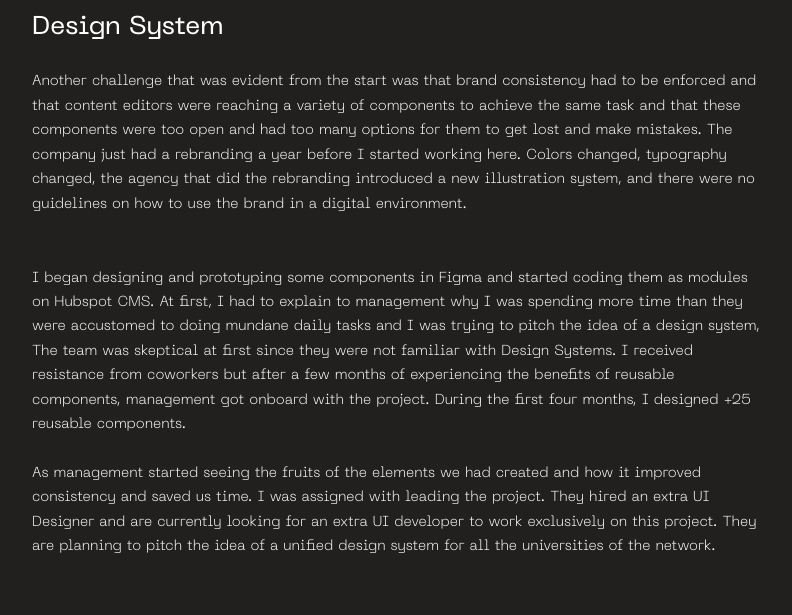
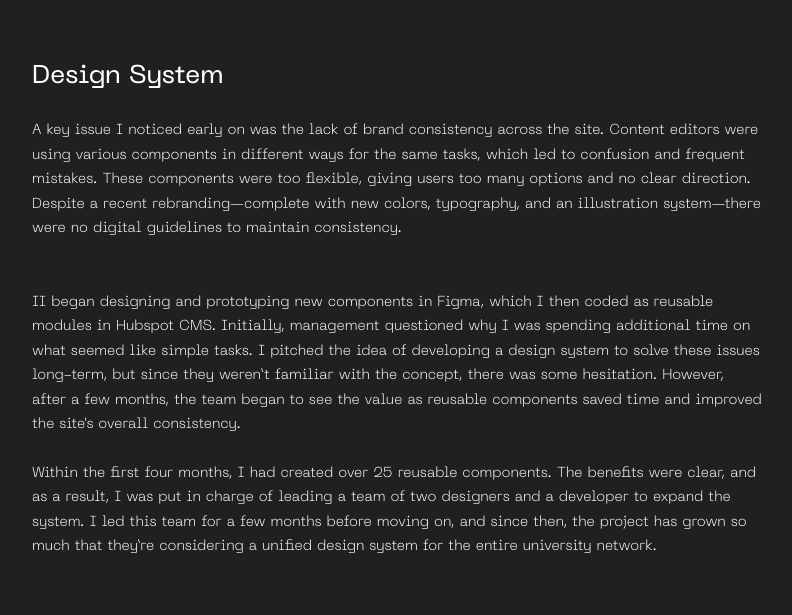
Before and after one commit to gjkillsppl/amin-new-portfolio, a PHP site: page /anahuac-mayab.html in a window 1280 px wide. Shown: the part 4951-5566 px from the top of the page, without its empty margins (243-1035 px from the left). Run offline with PHP 8.4, Linux system fonts and the light colour scheme.

Commit message:
changed anahuac

```diff
--- a/anahuac-mayab.html
+++ b/anahuac-mayab.html
@@ -126,7 +126,7 @@
                     <div class="col-md-8 padding-top padding-bottom tldr"
                         data-scroll-reveal="enter bottom move 30px over 0.5s after 0.2s">
                         <h5 class="mt-3 mb-3">TL;DR </h5>
-                        <p class=" lead">Improved Information Architecture, helped increase direct traffic by 89.42 %, and contact creation increased by 209.67%, saved uncountable hours of manual work and improved brand consistency.</p>
+                        <p class="lead">Improved Information Architecture, helped increase direct traffic by 89.42 %, and contact creation increased by 209.67%, saved uncountable hours of manual work and improved brand consistency.</p>
                         <a href="#pretty-pictures" class="mt-3 cta-button over">
                             Had enough case studies? Skip to the fun stuff! 🌟
                         </a>
@@ -183,10 +183,7 @@
                 <div class="row justify-content-center">
                     <div class="col-md-8 padding-top-bottom "
                         data-scroll-reveal="enter bottom move 30px over 0.5s after 0.2s">
-                        <p class="mb-0 pb-0 lead">A site search was also missing and as soon as it was implemented
-                            visitors started using it right away and were using it more than the navigation itself since
-                            some things were missing from it, even tho it's not as used as it was before is still one of
-                            the more clicked elements on the website as expected.</p>
+                        <p class="mb-0 pb-0 lead">One of the first things I tackled was the missing site search. As soon as I implemented it, visitors started using it heavily, often more than the main navigation. But after redesigning the Information Architecture to make things easier to find, the reliance on search dropped a bit. Even with the smoother navigation, the search is still one of the most popular features on the site, which makes sense given its usefulness in a site of that scale.</p>
                     </div>
                     <div class="col-md-12">
                         <div class="img-wrap" data-scroll-reveal="enter bottom move 30px over 0.5s after 0.2s">
@@ -196,25 +193,9 @@
                     <div class="col-md-8 padding-top padding-bottom "
                         data-scroll-reveal="center bottom move 30px over 0.5s after 0.2s">
                         <h5 class="mb-4">Design System </h5>
-                        <p class="mb-0 pb-0 lead">Another challenge that was evident from the start was that brand
-                            consistency had to be enforced and that content editors were reaching a variety of
-                            components to achieve the same task and that these components were too open and had too many
-                            options for them to get lost and make mistakes. The company just had a rebranding a year
-                            before I started working here. Colors changed, typography changed, the agency that did the
-                            rebranding introduced a new illustration system, and there were no guidelines on how to use
-                            the brand in a digital environment.</p><br>
-                        <p class="mb-0 pb-0 pt-4 lead">I began designing and prototyping some components in Figma and
-                            started coding them as modules on Hubspot CMS. At first, I had to explain to management why
-                            I was spending more time than they were accustomed to doing mundane daily tasks and I was
-                            trying to pitch the idea of a design system, The team was skeptical at first since they were
-                            not familiar with Design Systems. I received resistance from coworkers but after a few
-                            months of experiencing the benefits of reusable components, management got onboard with the
-                            project. During the first four months, I designed +25 reusable components.</p>
-                        <p class="mb-0 pb-0 pt-4 lead">As management started seeing the fruits of the elements we had
-                            created and how it improved consistency and saved us time. I was assigned with leading the
-                            project. They hired an extra UI Designer and are currently looking for an extra UI developer
-                            to work exclusively on this project. They are planning to pitch the idea of a unified design
-                            system for all the universities of the network.</p>
+                        <p class="mb-0 pb-0 lead">A key issue I noticed early on was the lack of brand consistency across the site. Content editors were using various components in different ways for the same tasks, which led to confusion and frequent mistakes. These components were too flexible, giving users too many options and no clear direction. Despite a recent rebranding—complete with new colors, typography, and an illustration system—there were no digital guidelines to maintain consistency.</p><br>
+                        <p class="mb-0 pb-0 pt-4 lead">II began designing and prototyping new components in Figma, which I then coded as reusable modules in Hubspot CMS. Initially, management questioned why I was spending additional time on what seemed like simple tasks. I pitched the idea of developing a design system to solve these issues long-term, but since they weren’t familiar with the concept, there was some hesitation. However, after a few months, the team began to see the value as reusable components saved time and improved the site's overall consistency.</p>
+                        <p class="mb-0 pb-0 pt-4 lead">Within the first four months, I had created over 25 reusable components. The benefits were clear, and as a result, I was put in charge of leading a team of two designers and a developer to expand the system. I led this team for a few months before moving on, and since then, the project has grown so much that they’re considering a unified design system for the entire university network.</p>
                     </div>
 
 
--- a/css/style.css
+++ b/css/style.css
@@ -3466,8 +3466,12 @@ figure.vimeo a img, figure.youtube a img {
     display: none;
   }
   .project-link-wrap p {
-    font-size: 60px;
-    line-height: 40px;
+    font-size: 2rem;
+    line-height: 130%;
+  }
+
+  .project-link-wrap p:hover{
+    color: #deebc8;
   }
   .project-link-wrap h4 {
     font-size: 1.6rem;
```
